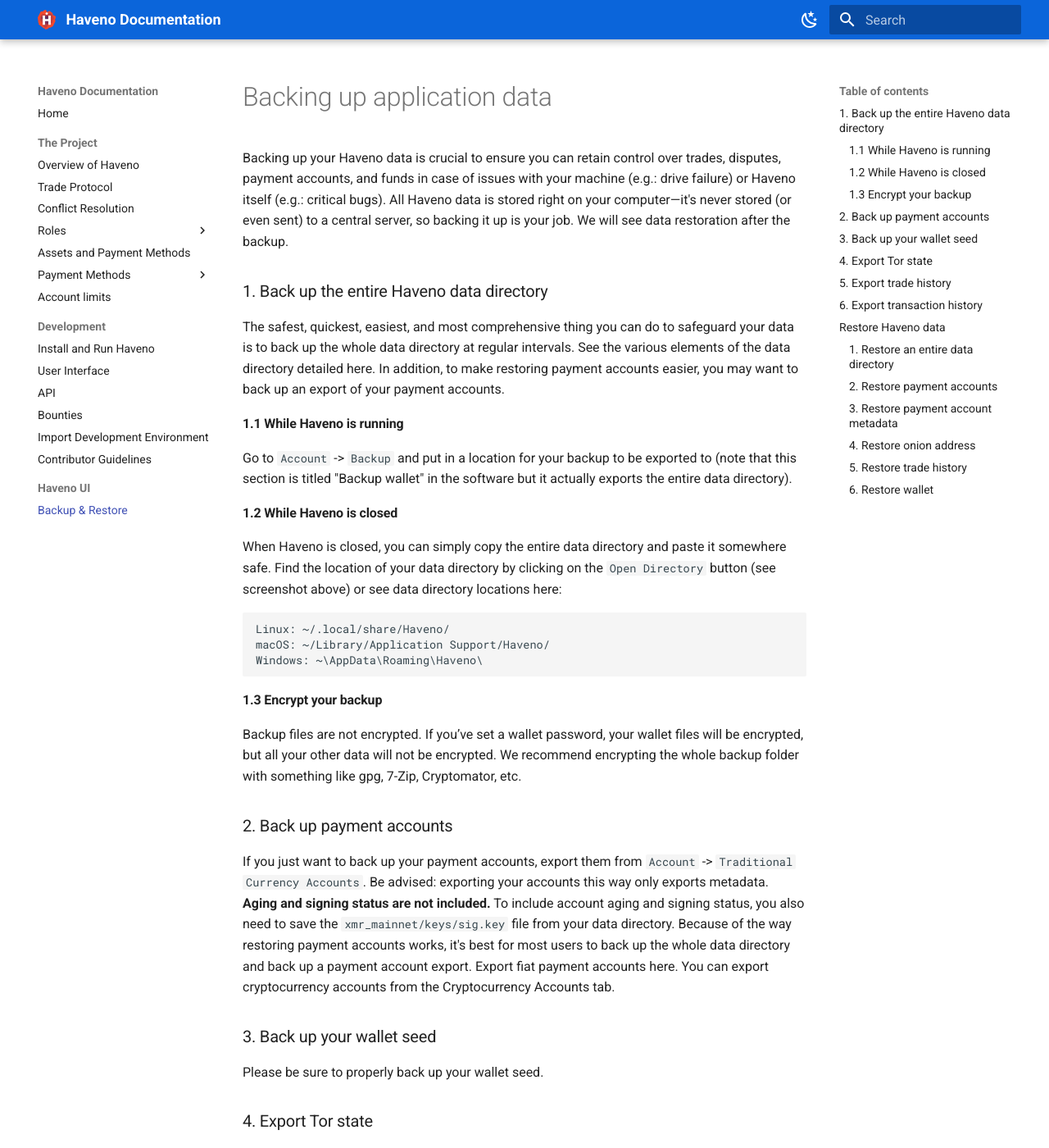
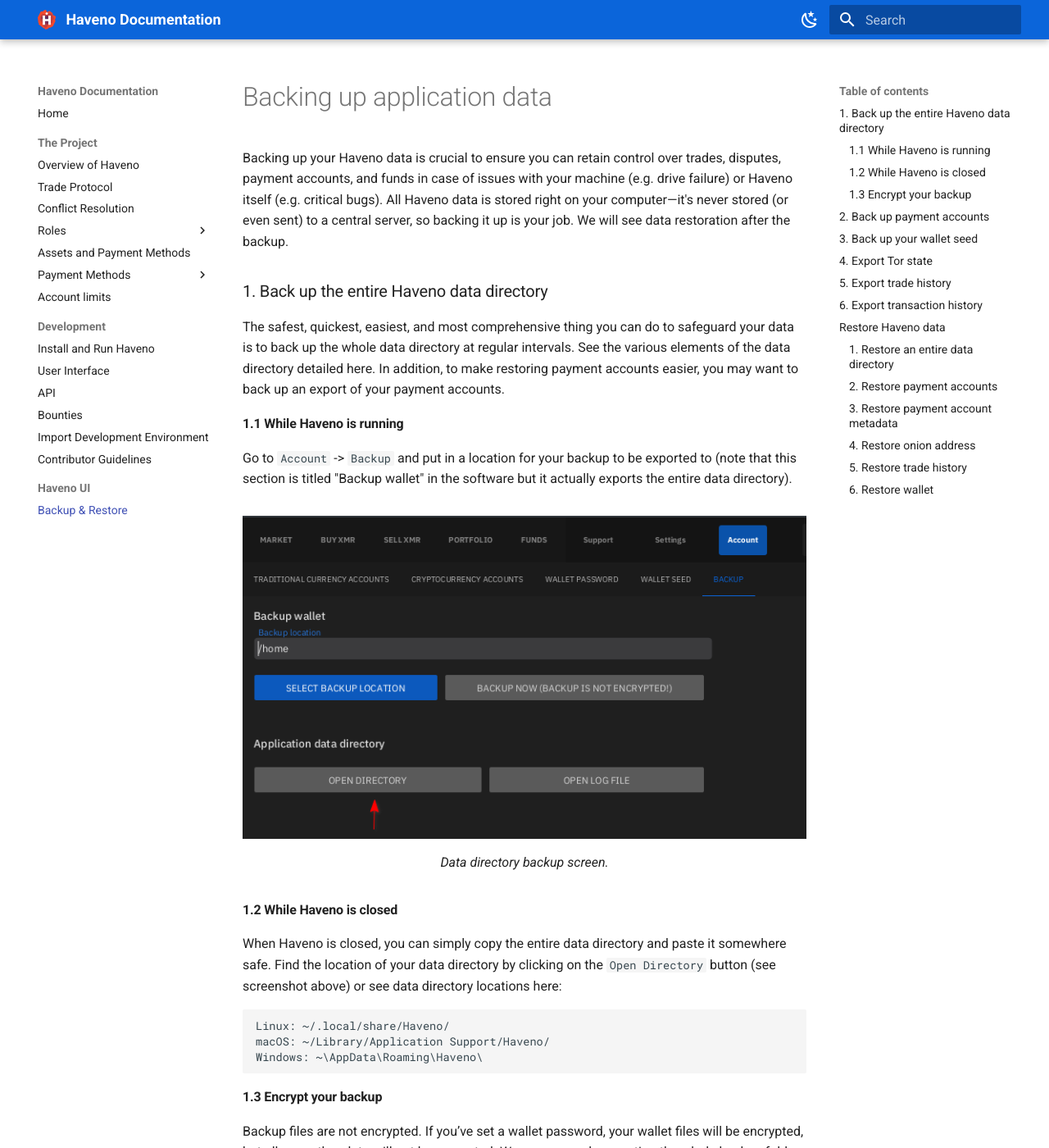
Before and after one commit to haveno-dex/haveno-docs, an MkDocs documentation site: the page built from docs/haveno-ui/backup_and_restore.md, in a window 1280 px wide and 1400 px high. Shown: the whole window at 82% size. Built offline with MkDocs 1.6.1 and Material for MkDocs 9.7.7, drawn with Linux system fonts in a browser that asks for light colours; the version menu is left out; some of the changed text lies outside the part shown.

Commit message:
Add images for Backup-Restore

````diff
--- a/docs/haveno-ui/backup_and_restore.md
+++ b/docs/haveno-ui/backup_and_restore.md
@@ -1,6 +1,6 @@
 # Backing up application data
 
-Backing up your Haveno data is crucial to ensure you can retain control over trades, disputes, payment accounts, and funds in case of issues with your machine (e.g.: drive failure) or Haveno itself (e.g.: critical bugs).
+Backing up your Haveno data is crucial to ensure you can retain control over trades, disputes, payment accounts, and funds in case of issues with your machine (e.g. drive failure) or Haveno itself (e.g. critical bugs).
 All Haveno data is stored right on your computer—it's never stored (or even sent) to a central server, so backing it up is your job. We will see data restoration after the backup.
 
 ### 1. Back up the entire Haveno data directory
@@ -11,21 +11,21 @@
 
 Go to `Account` -> `Backup` and put in a location for your backup to be exported to (note that this section is titled "Backup wallet" in the software but it actually exports the entire data directory).
 
-<!---
-![Export backup](../resources/img/haveno-ui/backup.png)
+![Export backup](../resources/img/haveno-ui/backup_dark.png#only-light)
+![Export backup](../resources/img/haveno-ui/backup_light.png#only-dark)
 /// caption
 Data directory backup screen.
 ///
--->
 
 #### 1.2 While Haveno is closed
 
 When Haveno is closed, you can simply copy the entire data directory and paste it somewhere safe. Find the location of your data directory by clicking on the `Open Directory` button (see screenshot above) or see data directory locations here:
 
-    Linux: ~/.local/share/Haveno/
-    macOS: ~/Library/Application Support/Haveno/
-    Windows: ~\AppData\Roaming\Haveno\
-
+```
+Linux: ~/.local/share/Haveno/
+macOS: ~/Library/Application Support/Haveno/
+Windows: ~\AppData\Roaming\Haveno\
+```
 
 #### 1.3 Encrypt your backup
 
@@ -76,7 +76,7 @@
 
 If you have a payment accounts export file, import it in `Account` -> `Traditional Currency Accounts`
 
-If you don't have an export file, but you do have a full backup, you can salvage your payment account metadata from `xmr_mainnet/db/UserPayload` by running the *strings* utility on the UserPayload file (e.g.: run `strings /path/to/backup/xmr_mainnet/db/UserPayload` in a terminal window). The command will output a simplified version of the UserPayload file to your terminal. Scroll up a bit and you should see your payment account information.
+If you don't have an export file, but you do have a full backup, you can salvage your payment account metadata from `xmr_mainnet/db/UserPayload` by running the *strings* utility on the UserPayload file (e.g. run `strings /path/to/backup/xmr_mainnet/db/UserPayload` in a terminal window). The command will output a simplified version of the UserPayload file to your terminal. Scroll up a bit and you should see your payment account information.
 
 Use the output to copy and paste the details into new payment accounts in Haveno, paying special attention to make sure each field is copied over with 100% accuracy (including the salt): even a 1 character difference in any field will cause the hash of the payment account to be different, which means aging and signing status will not be restored in the following step.
 
@@ -104,14 +104,14 @@
 
 Once you've restored your payment account metadata, you'll see the accounts in Haveno, but they'll have no aging or signing status. You can get aging and signing status back by replacing `xmr_mainnet/keys/sig.key` from your backup.
 
-- Make sure you have no active offers, trades or disputes; once you change sig.key, you will become unreachable.
+- Make sure you have no active offers, trades or disputes; once you change `sig.key`, you will become unreachable.
 - Close Haveno. Also make sure you've made a backup of your data directory (just in case).
-- Replace `/path/to/data/directory/xmr_mainnet/keys/sig.key` with the sig.key from your backup.
+- Replace `/path/to/data/directory/xmr_mainnet/keys/sig.key` with the `sig.key` from your backup.
 
 Upon opening Haveno, you should see account aging and signing status restored for your fiat payment accounts. If you don't, double-check:
 
 - You copied account metadata and salt correctly in the previous step.
-- The sig.key you copied is the correct one (i.e., the one you were using when your accounts accrued aging and/or got signed)
+- The `sig.key` you copied is the correct one (i.e. the one you were using when your accounts accrued aging and/or got signed)
 
 ### 4. Restore onion address
 
````
Also changed, not shown: docs/resources/img/haveno-ui/backup_dark.png (added), docs/resources/img/haveno-ui/backup_light.png (added).
